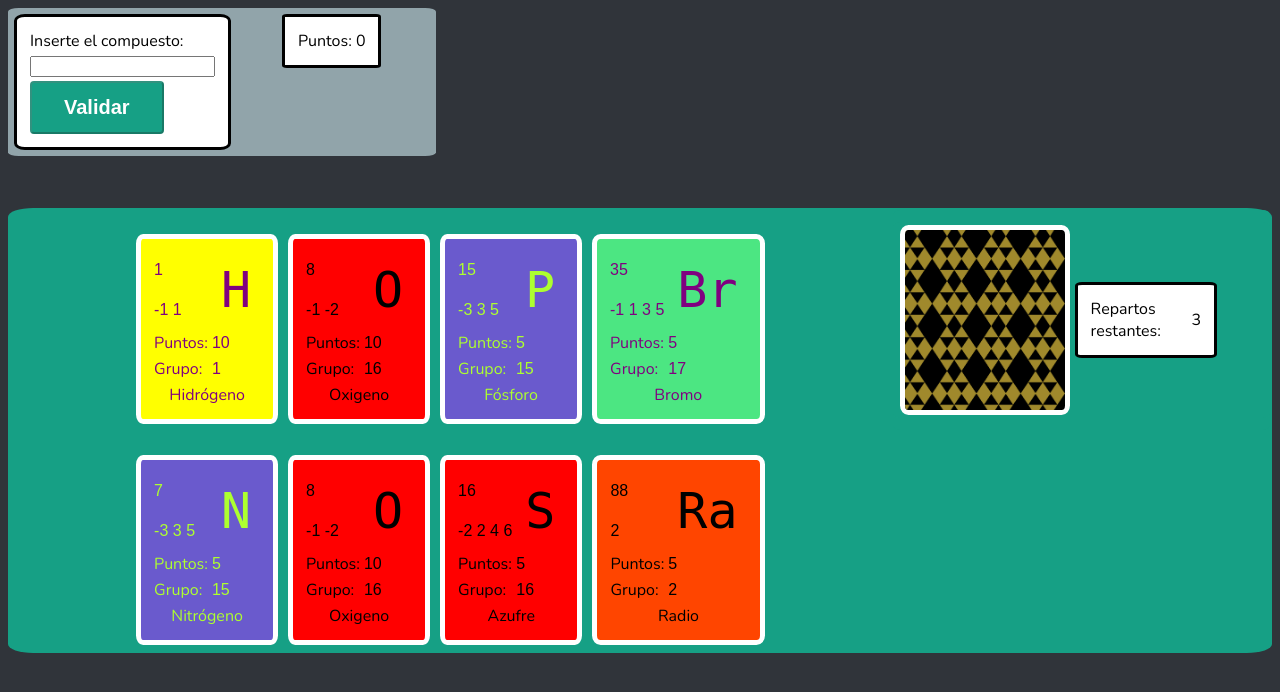
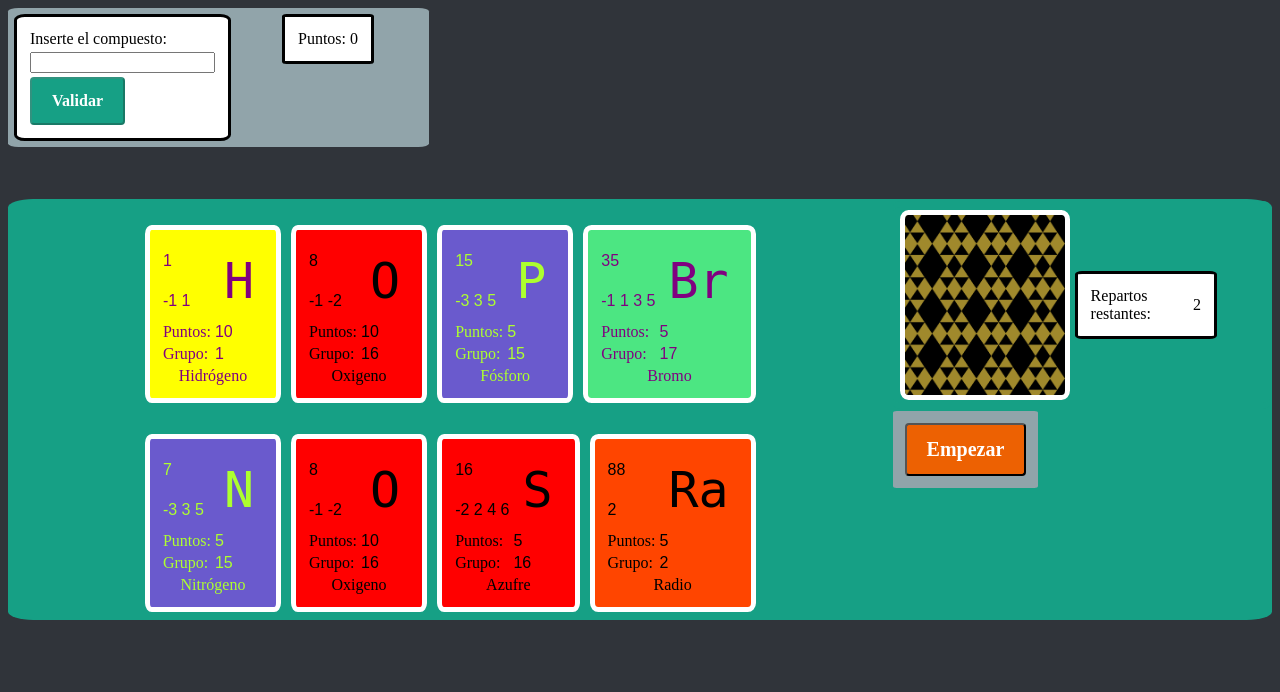
Before and after one commit to JavierRibaldelRio/Formulacion, a PHP site: page / in a window 1280 px wide. Shown: the top 692 px of the page. Run offline with PHP 8.4, Linux system fonts and the light colour scheme.

Commit message:
He añadido un botón de comenzar/pausar y reanudar

```diff
--- a/Hojas_de_Estilo/main.css
+++ b/Hojas_de_Estilo/main.css
@@ -52,17 +52,29 @@ body {
     border-radius: 5%;
 }
 
-.validar_boton {
-    background-color: #16a085;
+.Boton_Normal {
     border-radius: 4px;
     display: inline-block;
     cursor: pointer;
+    font-family: 'Nunito';
+    font-weight: bold;
+    padding: 13px 20px;
+    text-decoration: none;
+}
+
+/*Boton*/
+
+.Boton_Verificacion {
     color: white;
-    font-family: Arial;
+    background-color: #16a085;
+    font-size: 16px;
+}
+
+.Boton_Play_Pause {
+    color: white;
+    background-color: #ed6102;
+    margin: 5;
     font-size: 20px;
-    font-weight: bold;
-    padding: 13px 32px;
-    text-decoration: none;
 }
 
 /*Marcador*/
@@ -105,11 +117,3 @@ body {
     padding: 5;
     border-radius: 2.5%;
 }
-
-@font-face {
-    font-family: 'Nunito';
-    src: url("../Tipografias/Nunito-Regular.eot");
-    src: url('../Tipografias/Nunito-Regular.eot?#iefix') format('embedded-opentype'), url('../Tipografias/Nunito-Regular.woff') format('woff'), url('../Tipografias/Nunito-Regular.ttf') format('truetype'), url('../Tipografias/Nunito-Regular.svg#adlerRegular') format('svg');
-    font-weight: normal;
-    font-style: normal;
-}
--- a/Scripts/React/BancaElementos.js
+++ b/Scripts/React/BancaElementos.js
@@ -8,9 +8,8 @@ class Banca extends React.Component {
         this.state = {
             arrayObjeto: [...cartasDisponibles], puntosTotales: 0,
             notficacion: undefined, buenaNotificacion: true, juegoAcabado: false,
-            juegoEnMarcha: false
-        };
-
+            juegoEnMarcha: false, textoBotonControl: "Empezar"
+        }
 
     }
 
@@ -92,6 +91,21 @@ class Banca extends React.Component {
         this.setState({ juegoAcabado: true })
     }
 
+    pausarOContinuar() {
+        var nuevoTexto;
+
+        if (this.state.juegoEnMarcha === true) {
+
+            nuevoTexto = "Reanudar";
+
+        } else {
+            nuevoTexto = "Pausar";
+        }
+
+        this.setState({ juegoEnMarcha: !this.state.juegoEnMarcha, textoBotonControl: nuevoTexto })
+
+    }
+
 
     render() {
         if (this.state.juegoAcabado === true) {
@@ -152,7 +166,7 @@ class Banca extends React.Component {
 
                                     <div className="banca">
 
-                                        <PilaRobar terminarJuego={this.terminar.bind(this)} robarUnaCarta={this.robarCarta.bind(this)} restaurar={this.devolverAlEstadoOriginal.bind(this)} anyadirAlEstadoCartaRobada={this.anyadirCartaRobado.bind(this)} ></PilaRobar>
+                                        <PilaRobar jugando={this.state.juegoEnMarcha} terminarJuego={this.terminar.bind(this)} robarUnaCarta={this.robarCarta.bind(this)} restaurar={this.devolverAlEstadoOriginal.bind(this)} anyadirAlEstadoCartaRobada={this.anyadirCartaRobado.bind(this)} ></PilaRobar>
 
                                     </div>
                                 </td>
@@ -182,6 +196,8 @@ class Banca extends React.Component {
                                     </div>
 
                                 </td>
+                                {/* Botón de empezar o pausar */}
+                                <td className="Panel_Control"><button className="Boton_Normal Boton_Play_Pause" onClick={this.pausarOContinuar.bind(this)}>{this.state.textoBotonControl}</button></td>
 
                             </tr>
                         </tbody>
--- a/Scripts/React/PilaDeRobar.js
+++ b/Scripts/React/PilaDeRobar.js
@@ -2,7 +2,7 @@ class PilaRobar extends React.Component {
 
     constructor(props) {
         super(props)
-        this.state = { cartaARobar: undefined, mazosRestantes: 3, contador: 0 };
+        this.state = { cartaARobar: undefined, mazosRestantes: 2, contador: 0 };
     }
 
     //Función que se ejecuta al robar
@@ -40,7 +40,7 @@ class PilaRobar extends React.Component {
                             <td></td>
 
                             <td>
-                                <input type="image" className="Foto_Robar" src="Fotografias/PatronCartas/patroncarta.png" height="180" width="160" onClick={this.robar.bind(this)}></input>
+                                <input disabled={!this.props.jugando} type="image" className="Foto_Robar" src="Fotografias/PatronCartas/patroncarta.png" height="180" width="160" onClick={this.robar.bind(this)}></input>
 
                             </td>
 
--- a/Scripts/React/Validar.js
+++ b/Scripts/React/Validar.js
@@ -87,7 +87,7 @@ class Validacion extends React.Component {
 
                         <td>
                             {/*Boton */}
-                            <button disabled={!this.props.jugando} className="validar_boton" onClick={this.pasarDatosFuncionCompuesto.bind(this)}>Validar</button>
+                            <button disabled={!this.props.jugando} className="Boton_Verificacion Boton_Normal" onClick={this.pasarDatosFuncionCompuesto.bind(this)}>Validar</button>
 
                         </td>
 
```
Also changed, not shown: Hojas_de_Estilo/tipografias.css (+8 -0 lines), README.md.
